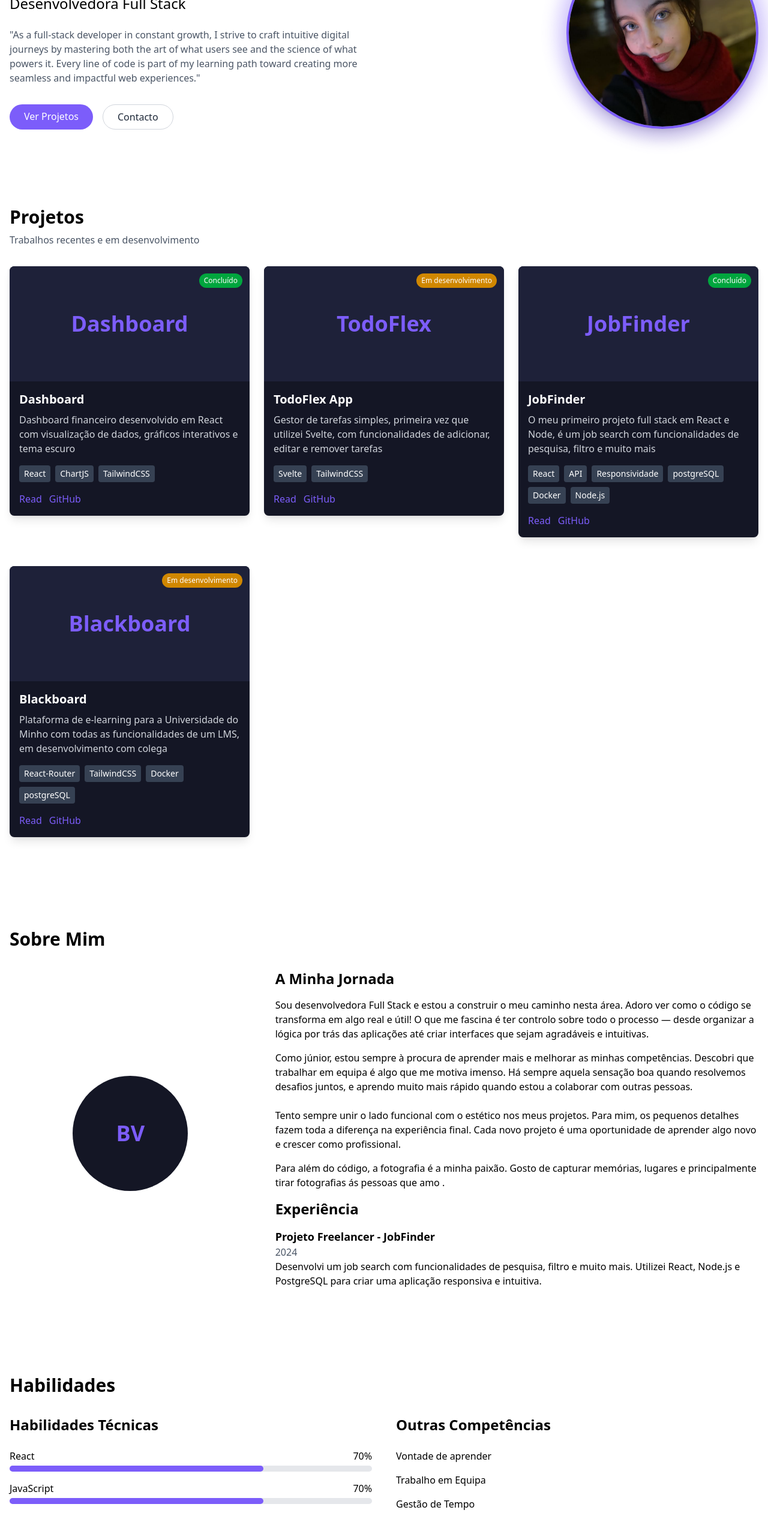
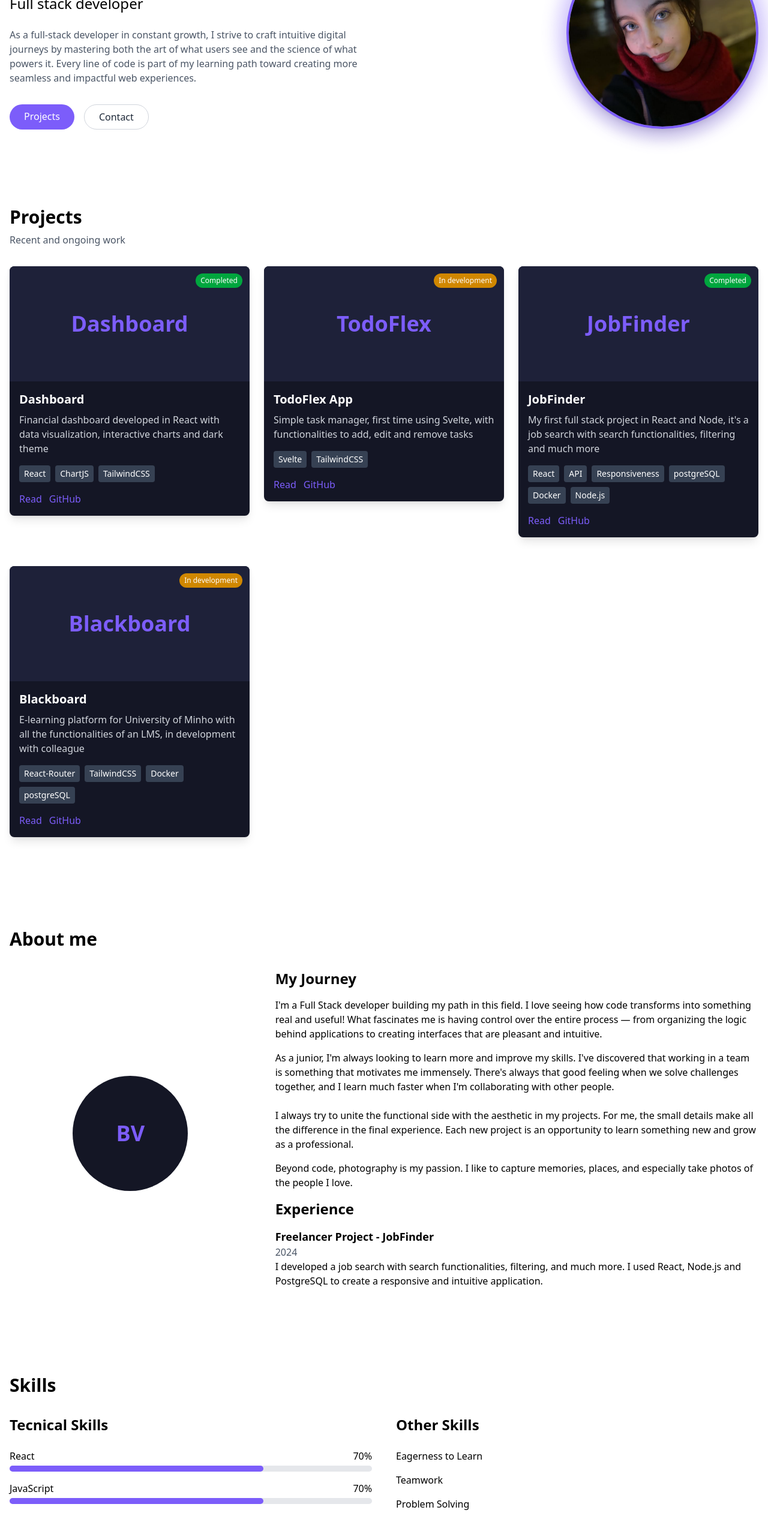
Before and after one commit to BiancaMRV/Personal-Portfolio, a React (Vite) app: page / in a window 1280 px wide. Shown: the part 234-2762 px from the top of the page at 60% size. Built offline with nearby package versions, Linux system fonts and the light colour scheme.

Commit message:
changes in traduction

```diff
--- a/src/components/AboutSection.tsx
+++ b/src/components/AboutSection.tsx
@@ -1,7 +1,7 @@
 export default function AboutSection() {
   return (
     <section id="sobre" className="container mx-auto py-16 px-4">
-      <h2 className="text-3xl font-bold mb-8">Sobre Mim</h2>
+      <h2 className="text-3xl font-bold mb-8">About me</h2>
 
       <div className="flex flex-col md:flex-row items-center gap-10">
         <div className="md:w-1/3 mb-6 md:mb-0">
@@ -11,43 +11,41 @@ export default function AboutSection() {
         </div>
 
         <div className="md:w-2/3">
-          <h3 className="text-2xl font-bold mb-4"> A Minha Jornada</h3>
+          <h3 className="text-2xl font-bold mb-4">My Journey</h3>
           <p className="mb-4">
-            Sou desenvolvedora Full Stack e estou a construir o meu caminho
-            nesta área. Adoro ver como o código se transforma em algo real e
-            útil! O que me fascina é ter controlo sobre todo o processo — desde
-            organizar a lógica por trás das aplicações até criar interfaces que
-            sejam agradáveis e intuitivas.
+            I'm a Full Stack developer building my path in this field. I love
+            seeing how code transforms into something real and useful! What
+            fascinates me is having control over the entire process — from
+            organizing the logic behind applications to creating interfaces that
+            are pleasant and intuitive.
           </p>
           <p className="mb-6">
-            Como júnior, estou sempre à procura de aprender mais e melhorar as
-            minhas competências. Descobri que trabalhar em equipa é algo que me
-            motiva imenso. Há sempre aquela sensação boa quando resolvemos
-            desafios juntos, e aprendo muito mais rápido quando estou a
-            colaborar com outras pessoas.
+            As a junior, I'm always looking to learn more and improve my skills.
+            I've discovered that working in a team is something that motivates
+            me immensely. There's always that good feeling when we solve
+            challenges together, and I learn much faster when I'm collaborating
+            with other people.
           </p>
           <p className="mb-4">
-            Tento sempre unir o lado funcional com o estético nos meus projetos.
-            Para mim, os pequenos detalhes fazem toda a diferença na experiência
-            final. Cada novo projeto é uma oportunidade de aprender algo novo e
-            crescer como profissional.
+            I always try to unite the functional side with the aesthetic in my
+            projects. For me, the small details make all the difference in the
+            final experience. Each new project is an opportunity to learn
+            something new and grow as a professional.
           </p>
           <p className="mb-4">
-            Para além do código, a fotografia é a minha paixão. Gosto de
-            capturar memórias, lugares e principalmente tirar fotografias ás
-            pessoas que amo .
+            Beyond code, photography is my passion. I like to capture memories,
+            places, and especially take photos of the people I love.
           </p>
-
-          <h3 className="text-2xl font-bold mb-4">Experiência</h3>
+          <h3 className="text-2xl font-bold mb-4">Experience</h3>
           <div className="mb-4">
             <h4 className="text-lg font-bold">
-              Projeto Freelancer - JobFinder
+              Freelancer Project - JobFinder
             </h4>
             <p className="text-gray-600">2024</p>
             <p>
-              Desenvolvi um job search com funcionalidades de pesquisa, filtro e
-              muito mais. Utilizei React, Node.js e PostgreSQL para criar uma
-              aplicação responsiva e intuitiva.
+              I developed a job search with search functionalities, filtering,
+              and much more. I used React, Node.js and PostgreSQL to create a
+              responsive and intuitive application.
             </p>
           </div>
         </div>
--- a/src/components/ContactSection.tsx
+++ b/src/components/ContactSection.tsx
@@ -2,8 +2,8 @@ export default function ContactSection() {
   return (
     <section id="Contacto" className="bg-[#141625] text-white py-16">
       <div className="container mx-auto px-4">
-        <h2 className="text-3xl font-bold mb-8">Contacto</h2>
-        <p className="mb-8">Vamos conversar!</p>
+        <h2 className="text-3xl font-bold mb-8">Contact</h2>
+        <p className="mb-8">Lets talk!</p>
 
         <div className="flex flex-col md:flex-row justify-between">
           <div className="mb-8 md:mb-0">
@@ -51,7 +51,7 @@ export default function ContactSection() {
           <div className="bg-[#1E2139] p-6 rounded-lg w-full md:w-1/2">
             <form>
               <div className="mb-4">
-                <label className="block mb-2">Nome</label>
+                <label className="block mb-2">Name</label>
                 <input
                   type="text"
                   className="w-full p-2 bg-[#252945] border border-[#252945] rounded focus:outline-none focus:border-[#7C5DFA]"
@@ -65,14 +65,14 @@ export default function ContactSection() {
                 />
               </div>
               <div className="mb-4">
-                <label className="block mb-2">Mensagem</label>
+                <label className="block mb-2">Message</label>
                 <textarea className="w-full p-2 bg-[#252945] border border-[#252945] rounded focus:outline-none focus:border-[#7C5DFA] h-32"></textarea>
               </div>
               <button
                 type="submit"
                 className="bg-[#7C5DFA] text-white py-2 px-6 rounded-full hover:bg-opacity-90 transition-all duration-300"
               >
-                Enviar
+                Send
               </button>
             </form>
           </div>
--- a/src/components/Introduction.tsx
+++ b/src/components/Introduction.tsx
@@ -3,18 +3,18 @@ export default function Introduction() {
     <section className="container mx-auto py-16 px-4 flex flex-col md:flex-row items-center">
       {/* Lado esquerdo - Texto */}
       <div className="md:w-1/2 mb-10 md:mb-0">
-        <p className="text-[#7C5DFA] font-medium mb-2">OLÁ, EU SOU</p>
+        <p className="text-[#7C5DFA] font-medium mb-2">Hello, I'm</p>
         <h1 className="text-4xl md:text-5xl font-bold mb-4">
           Bianca Vilaverde
         </h1>
-        <h2 className="text-xl md:text-2xl mb-6">Desenvolvedora Full Stack</h2>
+        <h2 className="text-xl md:text-2xl mb-6">Full stack developer</h2>
 
         <p className="text-gray-600 mb-8">
-          "As a full-stack developer in constant growth, I strive to craft
+          As a full-stack developer in constant growth, I strive to craft
           intuitive digital journeys by mastering both the art of what users see
           and the science of what powers it. Every line of code is part of my
           learning path toward creating more seamless and impactful web
-          experiences."
+          experiences.
         </p>
 
         <div className="flex space-x-4">
@@ -22,13 +22,13 @@ export default function Introduction() {
             href="#projetos"
             className="bg-[#7C5DFA] text-white py-2 px-6 rounded-full hover:bg-opacity-90 transition-all duration-300"
           >
-            Ver Projetos
+            Projects
           </a>
           <a
             href="#Contacto"
             className="border border-gray-300 text-gray-800 py-2 px-6 rounded-full hover:transition-all duration-300"
           >
-            Contacto
+            Contact
           </a>
         </div>
       </div>
--- a/src/components/ProjectCard.tsx
+++ b/src/components/ProjectCard.tsx
@@ -5,7 +5,7 @@ interface ProjectProps {
   description: string;
   image: string;
   tags: string[];
-  status: "concluido" | "em_desenvolvimento" | "planejado";
+  status: "completed" | "in_development" | "planed";
   liveUrl: string;
   githubUrl: string;
 }
@@ -54,16 +54,16 @@ export default function ProjectCard({
 
   // Determinar rótulo e cor do status
   const statusConfig = {
-    concluido: {
-      label: "Concluído",
+    completed: {
+      label: "Completed",
       className: "bg-green-600",
     },
-    em_desenvolvimento: {
-      label: "Em desenvolvimento",
+    in_development: {
+      label: "In development",
       className: "bg-yellow-600",
     },
-    planejado: {
-      label: "Planejado",
+    planed: {
+      label: "Planed",
       className: "bg-blue-600",
     },
   };
--- a/src/components/ProjectsSections.tsx
+++ b/src/components/ProjectsSections.tsx
@@ -5,58 +5,56 @@ export default function ProjectsSection() {
     {
       title: "Dashboard",
       description:
-        "Dashboard financeiro desenvolvido em React com visualização de dados, gráficos interativos e tema escuro",
+        "Financial dashboard developed in React with data visualization, interactive charts and dark theme",
       image: "/images/dashboard.png",
       tags: ["React", "ChartJS", "TailwindCSS"],
-      status: "concluido" as const,
+      status: "completed" as const,
       liveUrl: "https://financedashboard-ten.vercel.app/",
       githubUrl: "https://financedashboard-ten.vercel.app/",
     },
     {
       title: "TodoFlex App",
       description:
-        "Gestor de tarefas simples, primeira vez que utilizei Svelte, com funcionalidades de adicionar, editar e remover tarefas",
+        "Simple task manager, first time using Svelte, with functionalities to add, edit and remove tasks",
       image: "/image/todoflexApp.png",
       tags: ["Svelte", "TailwindCSS"],
-      status: "em_desenvolvimento" as const,
+      status: "in_development" as const,
       liveUrl: "https://todoflex-app-example.com",
       githubUrl: "https://github.com/username/todoflex-app",
     },
     {
       title: "JobFinder",
       description:
-        "O meu primeiro projeto full stack em React e Node, é um job search com funcionalidades de pesquisa, filtro e muito mais",
+        "My first full stack project in React and Node, it's a job search with search functionalities, filtering and much more",
       image: "/images/jobfinder.png",
       tags: [
         "React",
         "API",
-        "Responsividade",
+        "Responsiveness",
         "postgreSQL",
         "Docker",
         "Node.js",
       ],
-      status: "concluido" as const,
+      status: "completed" as const,
       liveUrl: "https://jobfinderfrontend-5lym.vercel.app/",
       githubUrl: "https://jobfinderfrontend-5lym.vercel.app/",
     },
     {
       title: "Blackboard",
       description:
-        "Plataforma de e-learning para a Universidade do Minho com todas as funcionalidades de um LMS, em desenvolvimento com colega",
+        "E-learning platform for University of Minho with all the functionalities of an LMS, in development with colleague",
       image: "/images/portfolio.png",
       tags: ["React-Router", "TailwindCSS", "Docker", "postgreSQL"],
-      status: "em_desenvolvimento" as const,
+      status: "in_development" as const,
       liveUrl: "https://meuportfolio.com",
       githubUrl: "https://meuportfolio.com",
     },
   ];
 
   return (
-    <section id="projetos" className="container mx-auto py-16 px-4">
-      <h2 className="text-3xl font-bold mb-2">Projetos</h2>
-      <p className="text-gray-600 mb-8">
-        Trabalhos recentes e em desenvolvimento
-      </p>
+    <section id="projects" className="container mx-auto py-16 px-4">
+      <h2 className="text-3xl font-bold mb-2">Projects</h2>
+      <p className="text-gray-600 mb-8">Recent and ongoing work</p>
 
       <div className="grid grid-cols-1 md:grid-cols-2 lg:grid-cols-3 gap-6">
         {projects.map((project, index) => (
--- a/src/components/SkillsSection.tsx
+++ b/src/components/SkillsSection.tsx
@@ -15,26 +15,32 @@ export default function SkillsSection() {
   ];
 
   const softSkills = [
-    { name: "Vontade de aprender" },
-    { name: "Trabalho em Equipa" },
-    { name: "Gestão de Tempo" },
-    { name: "Inglês Avançado" },
+    { name: "Eagerness to Learn" },
+    { name: "Teamwork" },
+    { name: "Problem Solving" },
+    { name: "Creativity" },
+    { name: "Attention to Detail" },
+    { name: "Time Management" },
+
+    { name: "Communication" },
+    { name: "Adaptability" },
+    { name: "Critical Thinking" },
   ];
 
   return (
     <section id="habilidades" className="container mx-auto py-16 px-4">
-      <h2 className="text-3xl font-bold mb-8">Habilidades</h2>
+      <h2 className="text-3xl font-bold mb-8">Skills</h2>
 
       <div className="grid grid-cols-1 md:grid-cols-2 gap-10">
         <div>
-          <h3 className="text-2xl font-bold mb-6">Habilidades Técnicas</h3>
+          <h3 className="text-2xl font-bold mb-6">Tecnical Skills</h3>
           {technicalSkills.map((skill, index) => (
             <SkillBar key={index} name={skill.name} level={skill.level} />
           ))}
         </div>
 
         <div>
-          <h3 className="text-2xl font-bold mb-6">Outras Competências</h3>
+          <h3 className="text-2xl font-bold mb-6"> Other Skills </h3>
           {softSkills.map((skill, index) => (
             <SkillBar key={index} name={skill.name} />
           ))}
```
Also changed, not shown: src/components/Header.tsx (+4 -4 lines).
